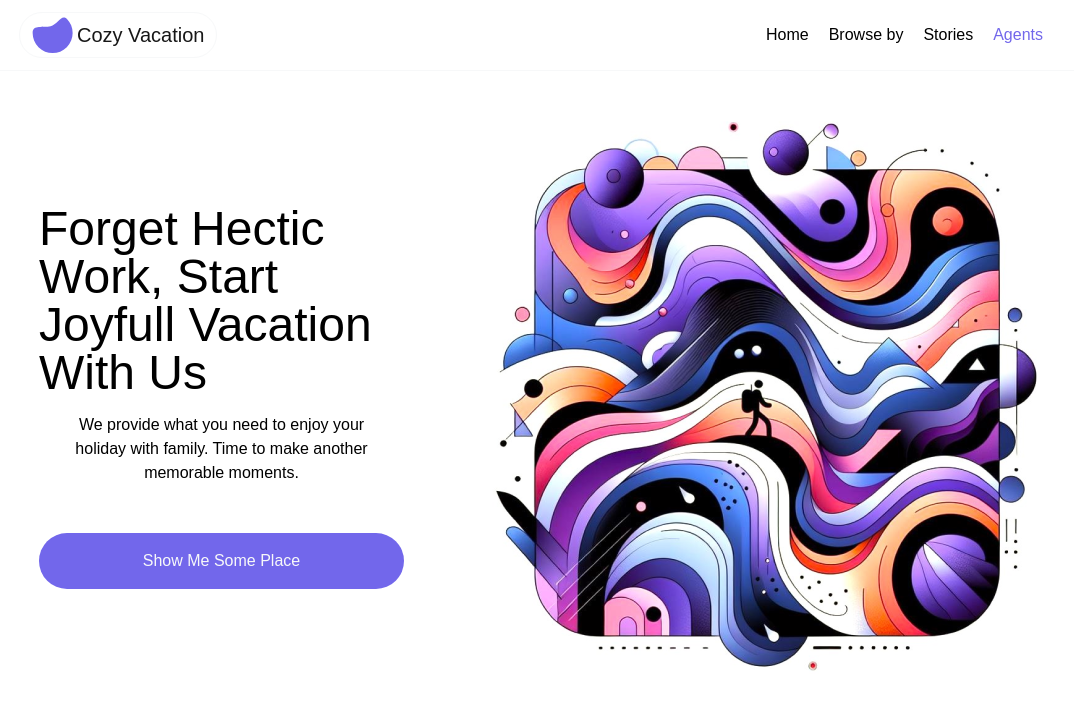
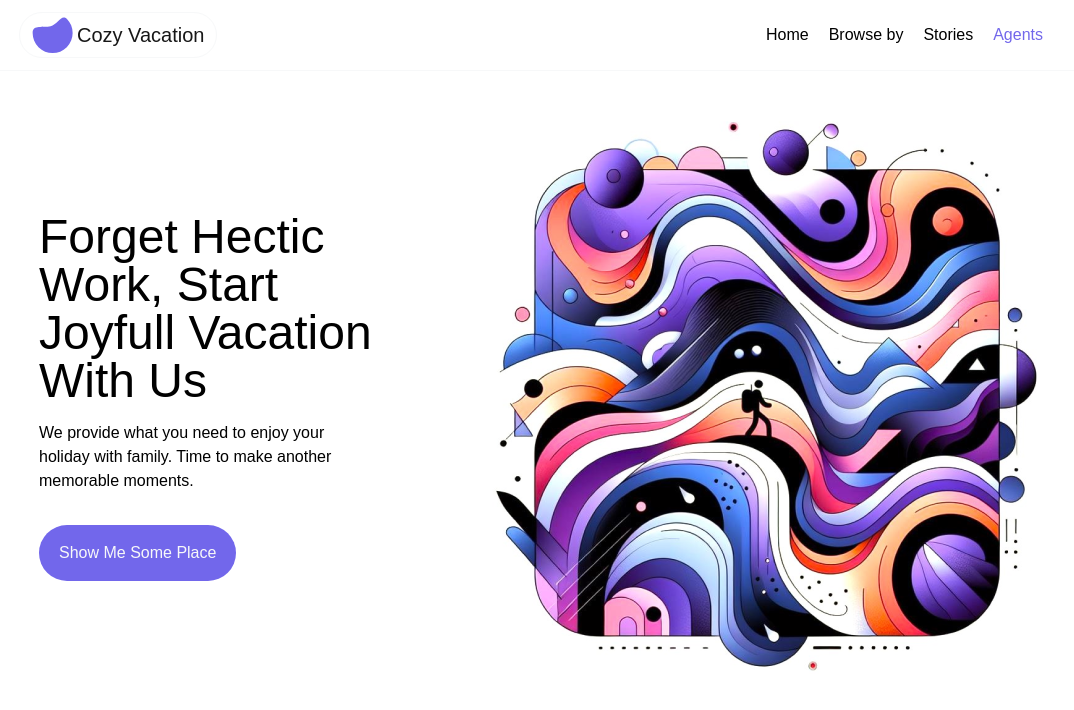
Before and after one commit to Fadhillatmojo/cozy-stay-mern, a React (Vite) app: page /agents in a window 1280 px wide. Shown: the top 710 px of the page, without its empty margins (109-1183 px from the left). Built offline with nearby package versions, Linux system fonts and the light colour scheme; a web font is replaced by a local one.

Commit message:
fix: button fit content

```diff
--- a/src/elements/buttons/index.jsx
+++ b/src/elements/buttons/index.jsx
@@ -4,7 +4,7 @@ import propTypes from 'prop-types'
 
 export default function Button(props) {
 	const className = [props.className];
-	if (props.isPrimary) className.push('bg-brand-primary px-3 py-2 md:px-5 md:py-4 rounded-full text-white-secondaryWhite')
+	if (props.isPrimary) className.push('w-fit bg-brand-primary px-3 py-2 md:px-5 md:py-4 rounded-full text-white-secondaryWhite')
 	if (props.isLarge) className.push('btn-large')
 	if (props.isSmall) className.push('btn-small')
 	if (props.isBlock) className.push('btn-block')
--- a/src/parts/Hero.jsx
+++ b/src/parts/Hero.jsx
@@ -10,12 +10,12 @@ export default function Hero() {
 				<h1 className='text-3xl md:text-5xl font-medium text-center md:text-left mt-8 md:mt-0'>
 					Forget Hectic Work, Start Joyfull Vacation With Us
 				</h1>
-				<p className='my-4 text-center md:text-center'>
+				<p className='my-4 text-center md:text-left'>
 					We provide what you need to enjoy your <br></br>
 					holiday with family. Time to make another <br></br>
 					memorable moments.
 				</p>
-				<Button isPrimary className='md:mt-8'>
+				<Button isPrimary className='md:mt-4 hover:bg-brand-dark'>
 					Show Me Some Place
 				</Button>
 			</div>
```
